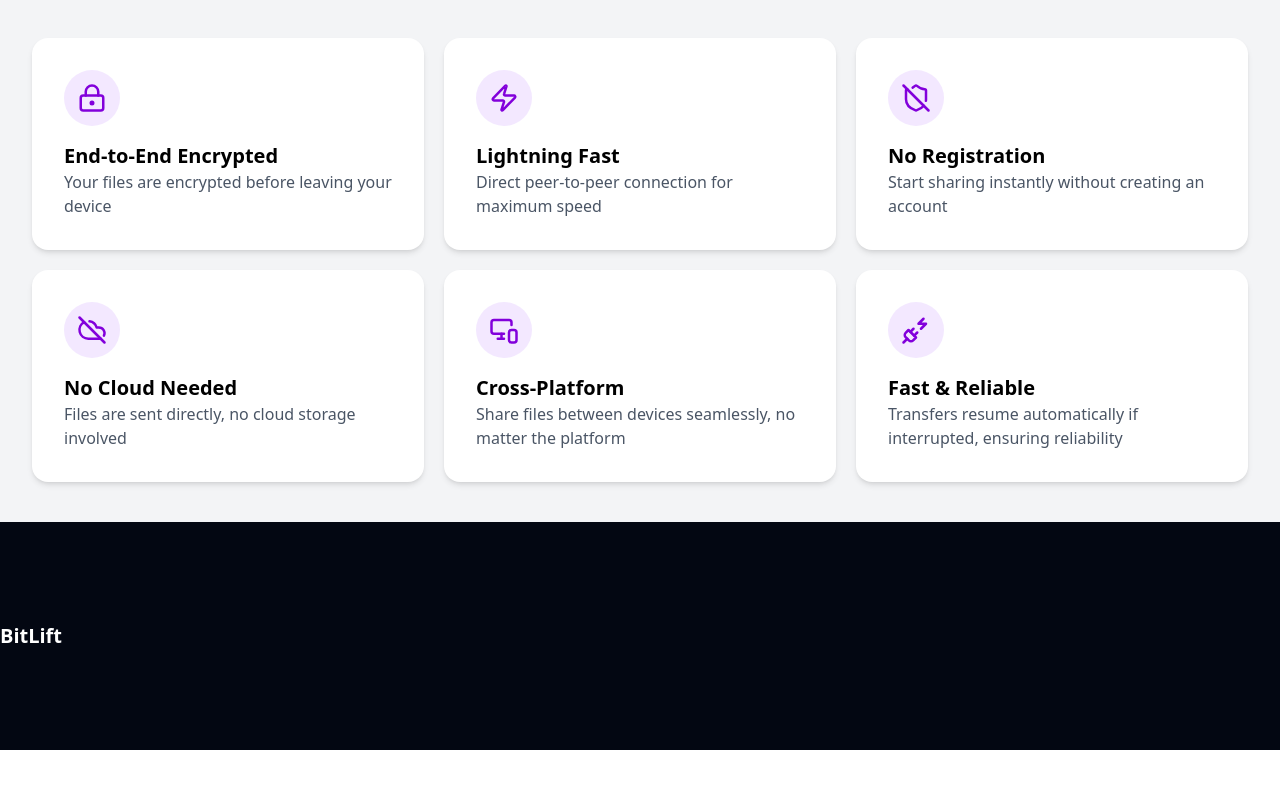
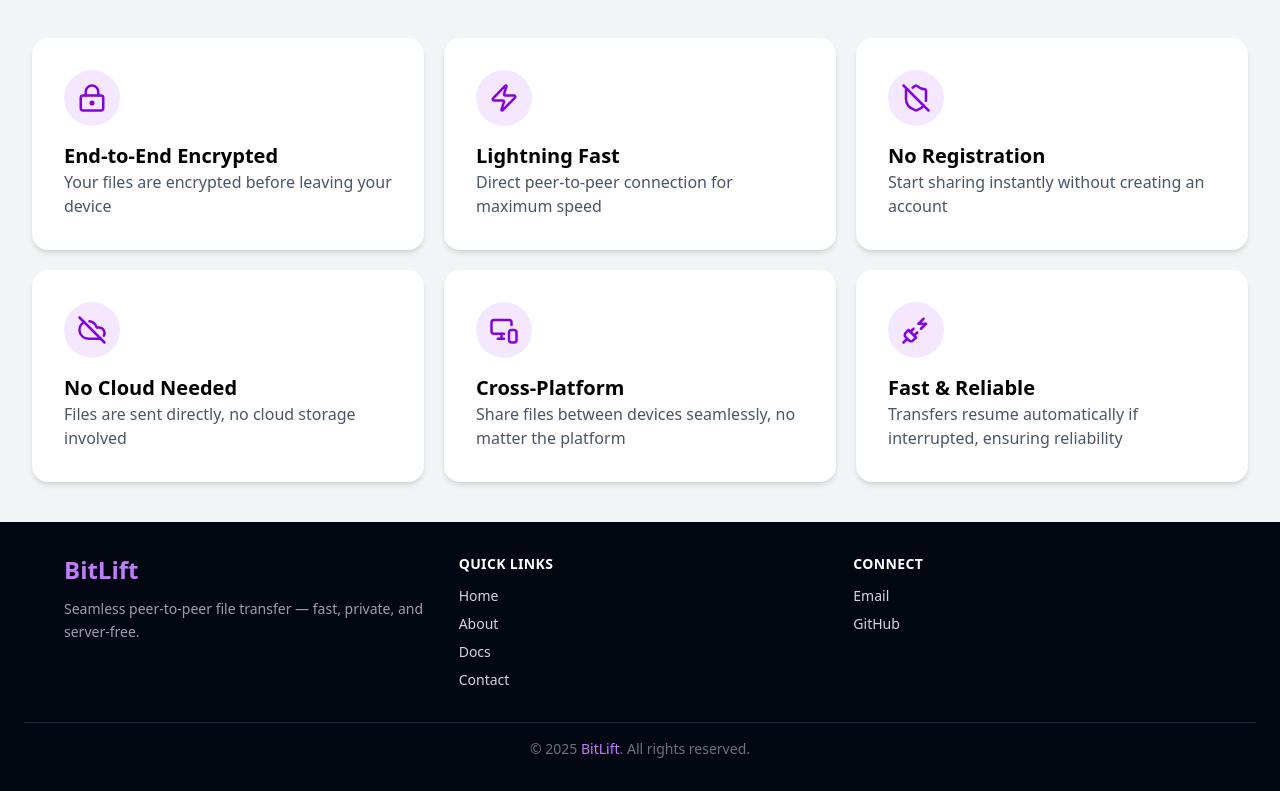
Before and after one commit to poison291/BitLift, a React (Vite) app in the folder client/: page / in a window 1280 px wide. Shown: the part 862-1653 px from the top of the page. Before the commit the page ends 1612 px from the top, so only its background shows below. Built offline with nearby package versions, Linux system fonts and the light colour scheme; no server answers.

Commit message:
added footer

```diff
--- a/client/src/Components/Footer.jsx
+++ b/client/src/Components/Footer.jsx
@@ -1,15 +1,70 @@
-import React from 'react'
+import React from "react";
 
 const Footer = () => {
   return (
-    <>
-<footer className='bg-gray-950 py-25 text-white'>
-    <div>
-        <h1 className='text-xl font-semibold'>BitLift</h1>
-    </div>
-</footer>
-    </>
-  )
-}
+    <footer className="bg-gray-950 text-gray-300 py-8 px-6">
+      <div className="max-w-6xl mx-auto grid grid-cols-1 sm:grid-cols-3 gap-8">
+        {/* Brand Section */}
+        <div>
+          <h1 className="text-2xl font-bold text-purple-400 mb-3">BitLift</h1>
+          <p className="text-sm leading-relaxed text-gray-400">
+            Seamless peer-to-peer file transfer — fast, private, and server-free.
+          </p>
+        </div>
 
-export default Footer
+        {/* Links */}
+        <div>
+          <h2 className="text-sm font-semibold text-white mb-3 uppercase tracking-wide">
+            Quick Links
+          </h2>
+          <ul className="space-y-2 text-sm">
+            {["Home", "About", "Docs", "Contact"].map((link) => (
+              <li key={link}>
+                <a
+                  href="#"
+                  className="hover:text-purple-400 transition-colors duration-200"
+                >
+                  {link}
+                </a>
+              </li>
+            ))}
+          </ul>
+        </div>
+
+        {/* Social */}
+        <div>
+          <h2 className="text-sm font-semibold text-white mb-3 uppercase tracking-wide">
+            Connect
+          </h2>
+          <ul className="space-y-2 text-sm">
+            <li>
+              <a
+                href="mailto:susan.dev291@gmail.com"
+                className="hover:text-purple-400 transition-colors duration-200"
+              >
+                Email
+              </a>
+            </li>
+            <li>
+              <a
+                href="https://github.com/poison291/BitLift"
+                target="_blank"
+                rel="noreferrer"
+                className="hover:text-purple-400 transition-colors duration-200"
+              >
+                GitHub
+              </a>
+            </li>
+          </ul>
+        </div>
+      </div>
+
+      {/* Divider */}
+      <div className="border-t border-gray-800 mt-8 pt-4 text-center text-sm text-gray-500">
+        © {new Date().getFullYear()} <span className="text-purple-400">BitLift</span>. All rights reserved.
+      </div>
+    </footer>
+  );
+};
+
+export default Footer;
--- a/client/src/Components/Navbar.jsx
+++ b/client/src/Components/Navbar.jsx
@@ -1,15 +1,17 @@
-import React from 'react'
-import { Share2 } from 'lucide-react'
-import { Link } from 'react-router-dom'
+import React from "react";
+import { Share2 } from "lucide-react";
+import { Link } from "react-router-dom";
 
 const Navbar = () => {
+
   return (
     <nav className="shadow-xl px-8 py-3 bg-white flex items-center justify-between sticky top-0">
-
-      <div className="flex items-center space-x-2">
-        <Share2 className="text-primary " />
-        <h1 className="text-2xl font-bold">Bit Lift</h1>
-      </div>
+      <Link to="/">
+        <div className="flex items-center space-x-2">
+          <Share2 className="text-primary " />
+          <h1 className="text-2xl font-bold">Bit Lift</h1>
+        </div>
+      </Link>
 
       <div className="flex items-center space-x-6 font-semibold">
         <Link to="/features" className="hover:text-indigo-400 transition">
@@ -23,7 +25,7 @@ const Navbar = () => {
         </Link>
       </div>
     </nav>
-  )
-}
+  );
+};
 
-export default Navbar
+export default Navbar;
--- a/client/src/Pages/Share.jsx
+++ b/client/src/Pages/Share.jsx
@@ -92,7 +92,7 @@ const Share = () => {
           {roomId && file && (
             <button
               onClick={handleSendFile}
-              className="mt-4 px-4 py-2 rounded bg-green-600 text-white font-semibold hover:bg-green-700"
+              className="mt-4 px-4 cursor-pointer py-2 rounded bg-green-600 text-white font-semibold hover:bg-green-700"
             >
               Send File
             </button>
```
